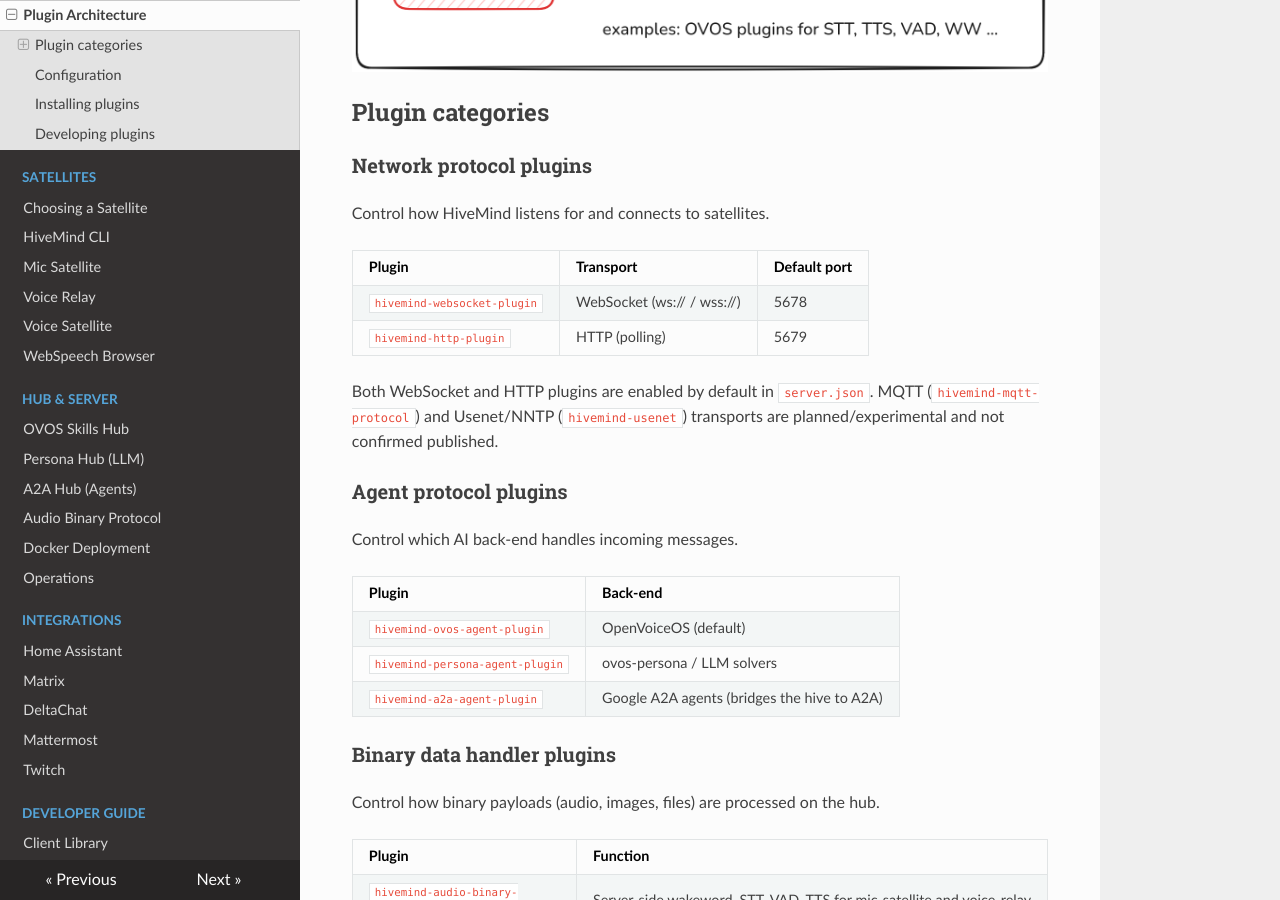
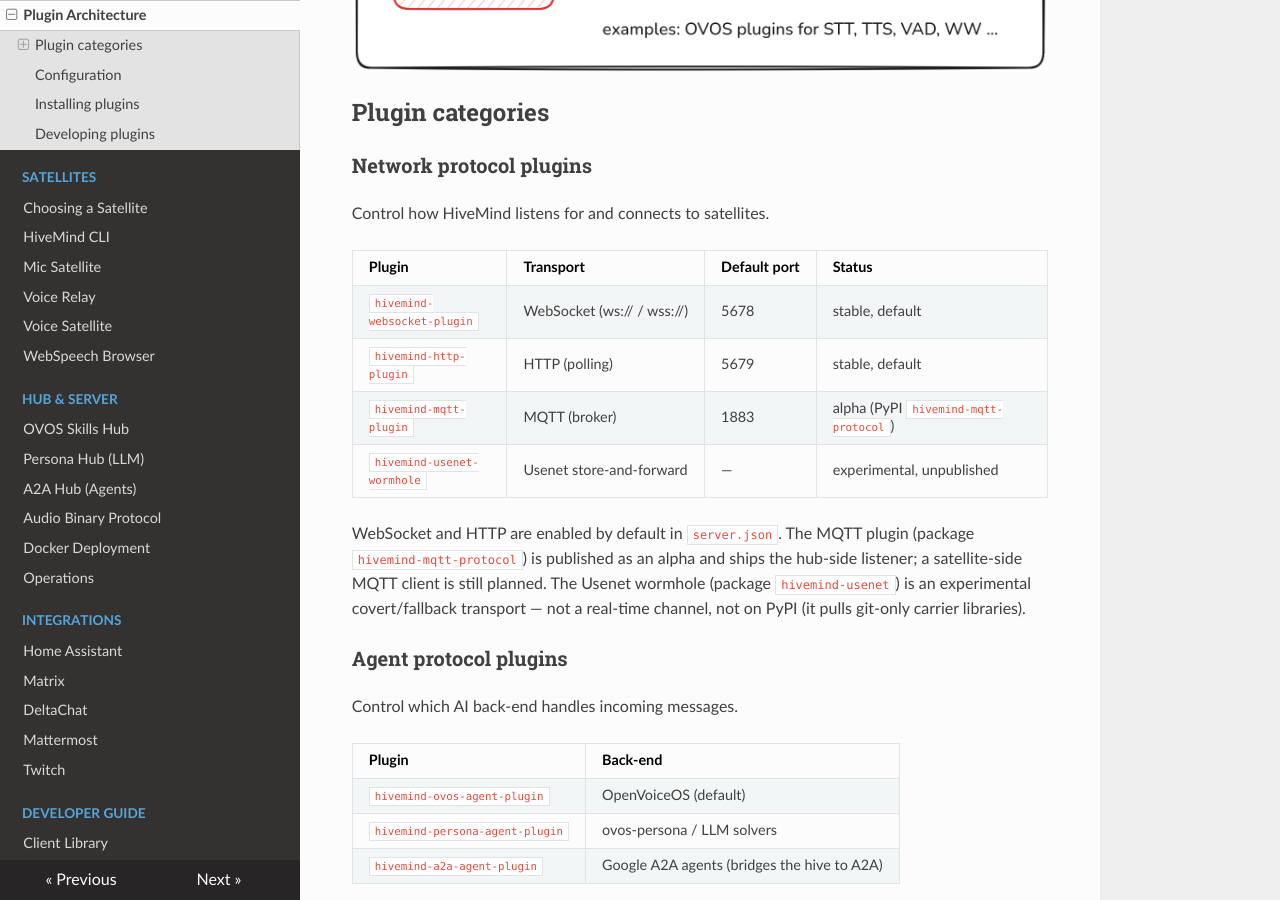
Before and after one commit to JarbasHiveMind/HiveMind-community-docs, an MkDocs documentation site: the page built from docs/concepts/plugins.md, in a window 1280 px wide and 900 px high, scrolled down 843 px. Built offline with MkDocs 1.6.1, drawn with Linux system fonts in a browser that asks for light colours; nearby versions of some CDN libraries.

Commit message:
docs: correct MQTT/Usenet transport status
Both plugins are real (verified against source), not "unconfirmed". MQTT is a
published alpha (package hivemind-mqtt-protocol, plugin hivemind-mqtt-plugin,
broker port 1883, hub listener complete, satellite client planned). The Usenet
wormhole (plugin hivemind-usenet-wormhole) is a real experimental transport but
unpublished. Update the plugin/transport tables and config reference accordingly.

Co-Authored-By: Claude Opus 4.8 (1M context) <noreply@anthropic.com>

```diff
--- a/docs/concepts/plugins.md
+++ b/docs/concepts/plugins.md
@@ -10,12 +10,18 @@ HiveMind Core is assembled from four categories of plugins, managed by the **Hiv
 
 Control how HiveMind listens for and connects to satellites.
 
-| Plugin | Transport | Default port |
-|---|---|---|
-| `hivemind-websocket-plugin` | WebSocket (ws:// / wss://) | 5678 |
-| `hivemind-http-plugin` | HTTP (polling) | 5679 |
+| Plugin | Transport | Default port | Status |
+|---|---|---|---|
+| `hivemind-websocket-plugin` | WebSocket (ws:// / wss://) | 5678 | stable, default |
+| `hivemind-http-plugin` | HTTP (polling) | 5679 | stable, default |
+| `hivemind-mqtt-plugin` | MQTT (broker) | 1883 | alpha (PyPI `hivemind-mqtt-protocol`) |
+| `hivemind-usenet-wormhole` | Usenet store-and-forward | — | experimental, unpublished |
 
-Both WebSocket and HTTP plugins are enabled by default in `server.json`. MQTT (`hivemind-mqtt-protocol`) and Usenet/NNTP (`hivemind-usenet`) transports are planned/experimental and not confirmed published.
+WebSocket and HTTP are enabled by default in `server.json`. The MQTT plugin
+(package `hivemind-mqtt-protocol`) is published as an alpha and ships the hub-side
+listener; a satellite-side MQTT client is still planned. The Usenet wormhole
+(package `hivemind-usenet`) is an experimental covert/fallback transport — not a
+real-time channel, not on PyPI (it pulls git-only carrier libraries).
 
 ### Agent protocol plugins
 
```
Also changed, not shown: docs/developers/protocol-spec.md (+8 -2 lines), docs/reference/config.md (+6 -1 lines).
